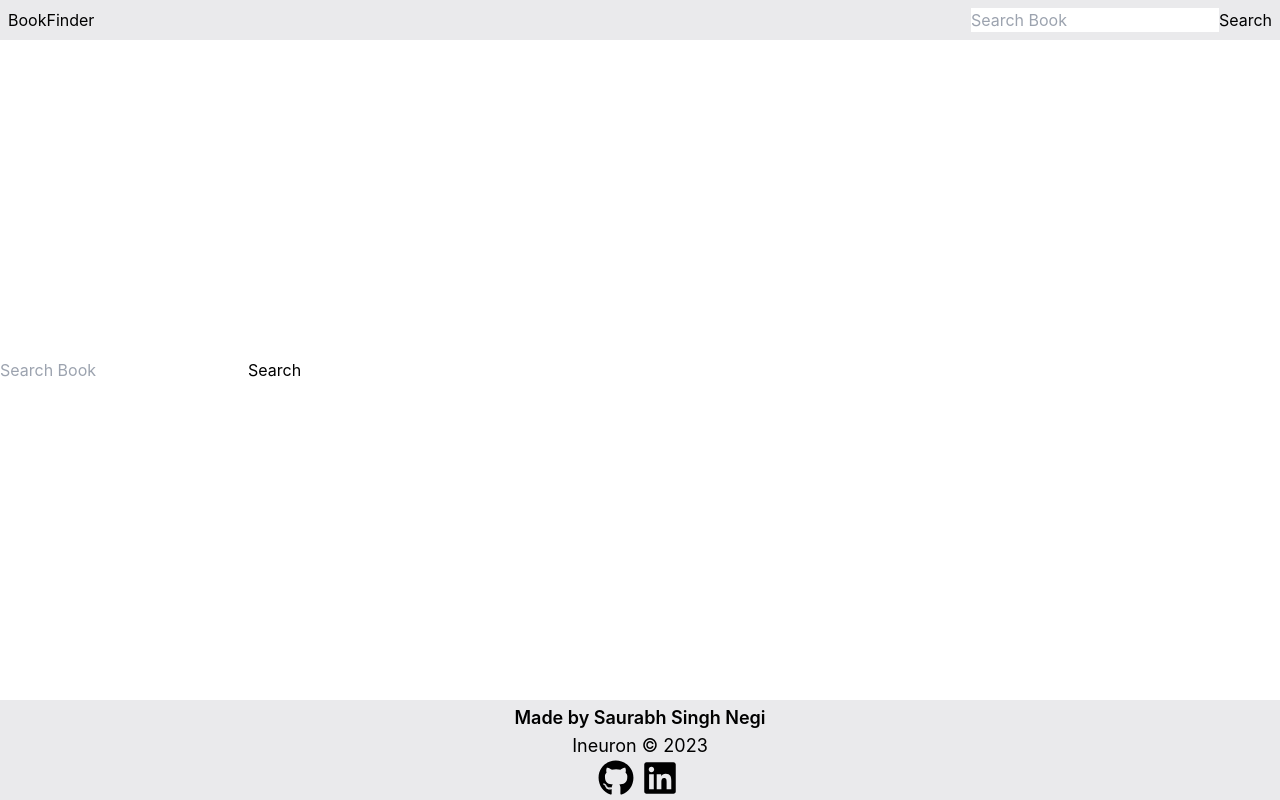
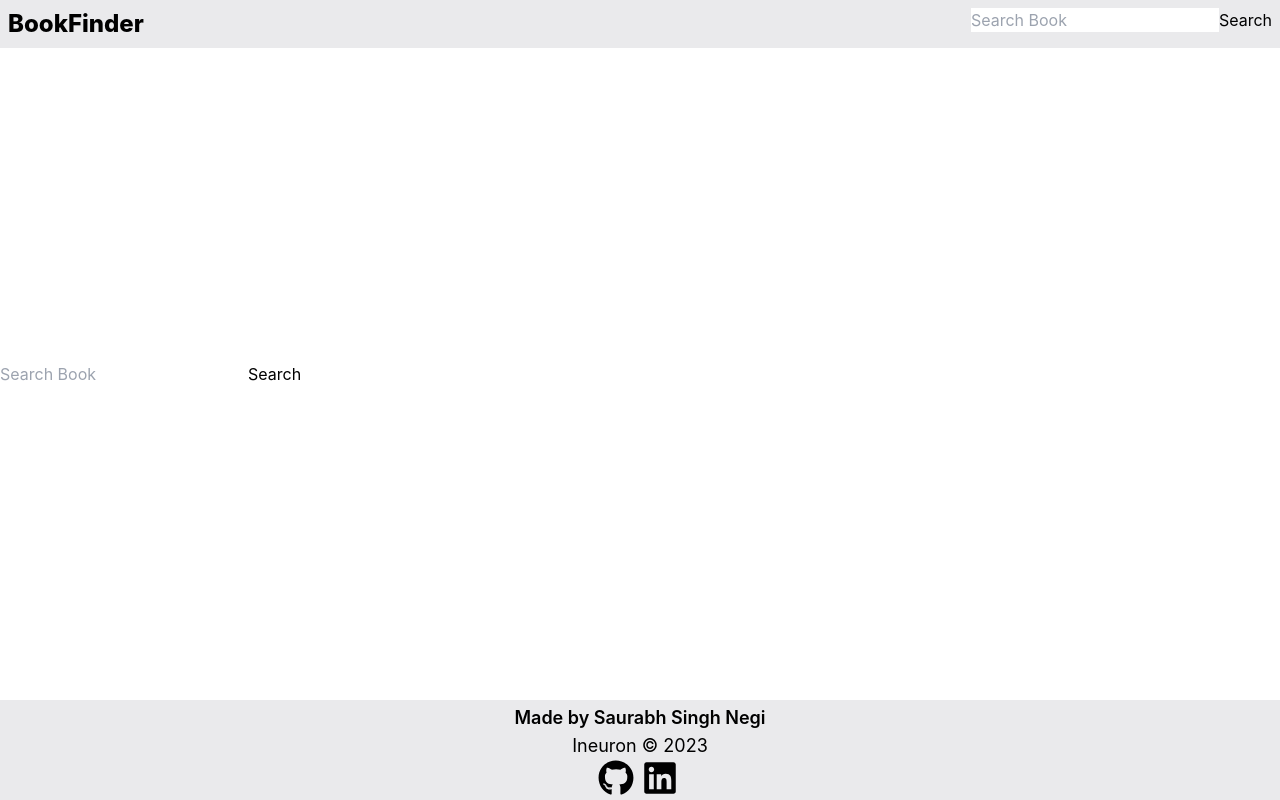
Before and after one commit to Saurabh-Singh-Negi/Book-Finder-Application, a React (Create React App) app: page / in a window 1280 px wide. Built offline with nearby package versions, Linux system fonts and the light colour scheme.

Commit message:
Styling changed for Navbar component

```diff
--- a/src/Components/Navbar.js
+++ b/src/Components/Navbar.js
@@ -1,12 +1,11 @@
 import React from "react";
 import Searchbar from "./Searchbar";
-
 const Navbar = () => {
   return (
     <>
       <nav className="flex flex-row justify-between bg-[#EAEAEC] p-2">
         <div>
-          <h1>BookFinder</h1>
+          <h1 className="font-extrabold text-2xl cursor-pointer">BookFinder</h1>
         </div>
 
         <Searchbar />
```
Also changed, not shown: src/Images/Logo.png (added).
